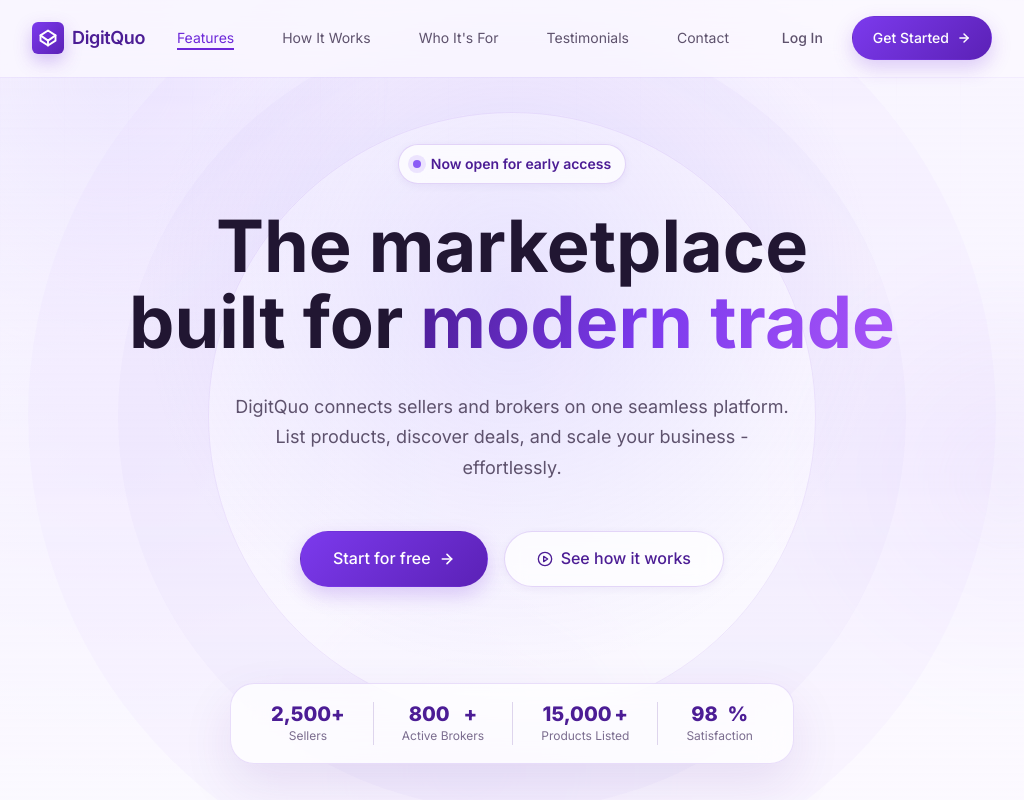
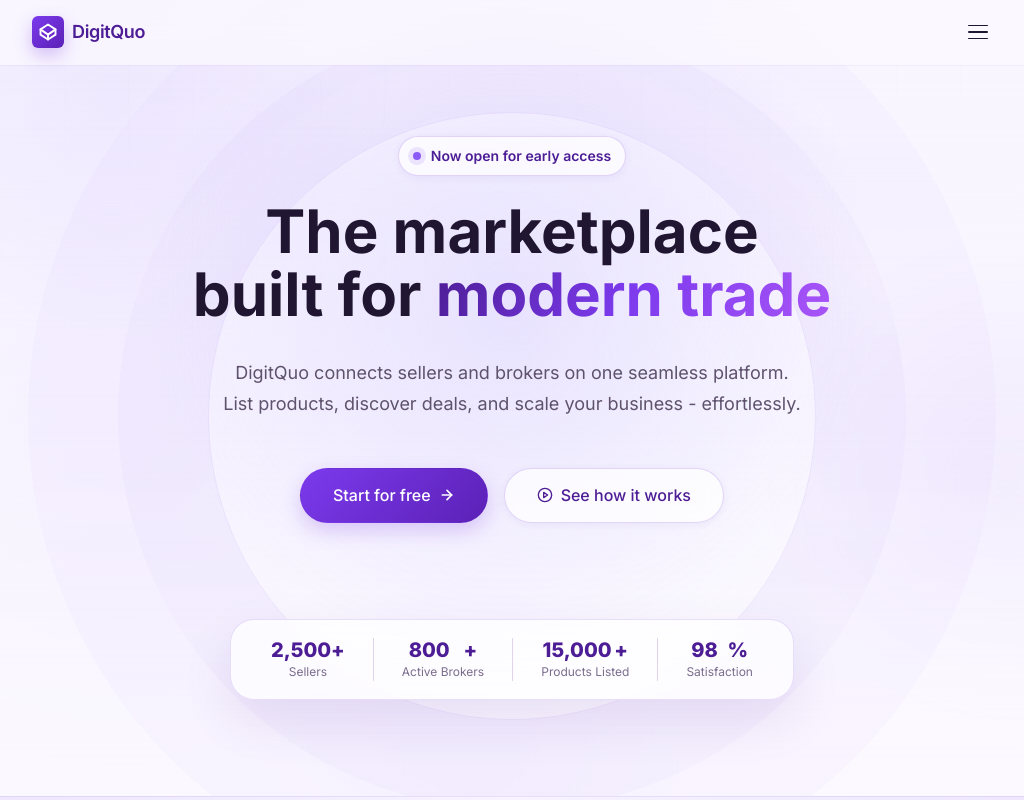
Before and after one commit to digitquo-76/digitquo-marketing, a Next.js app: page / in a window 1024 px wide. Shown: the top 800 px of the page. Built offline with nearby package versions, Linux system fonts and the light colour scheme.

Commit message:
hamburger menu

```diff
--- a/src/styles/landing.css
+++ b/src/styles/landing.css
@@ -1771,6 +1771,71 @@ body {
   }
 }
 
+@media (max-width: 1080px) {
+  .nav-links,
+  .nav-actions {
+    display: none;
+  }
+
+  .hamburger {
+    display: flex;
+  }
+
+  .nav-links.mobile-open {
+    display: flex;
+    flex-direction: column;
+    position: fixed;
+    inset: 0;
+    z-index: 999;
+    align-items: center;
+    justify-content: center;
+    gap: var(--space-2xl);
+    background:
+      radial-gradient(circle at 50% 28%, rgba(196, 181, 253, 0.45), transparent 18rem),
+      var(--color-bg);
+  }
+
+  .nav-links.mobile-open a {
+    font-size: var(--font-size-xl);
+    white-space: nowrap;
+  }
+
+  .nav-actions.mobile-open {
+    display: flex;
+    position: fixed;
+    z-index: 999;
+    right: 0;
+    bottom: var(--space-3xl);
+    left: 0;
+    width: min(360px, calc(100% - 32px));
+    margin: 0 auto;
+    flex-direction: column;
+    justify-content: center;
+    gap: var(--space-md);
+  }
+
+  .nav-actions.mobile-open .btn {
+    width: 100%;
+  }
+
+  .hero-title {
+    max-width: 780px;
+    font-size: 3.75rem;
+  }
+}
+
+@media (min-width: 769px) and (max-width: 1080px) {
+  .hero {
+    min-height: auto;
+    padding-top: 136px;
+    padding-bottom: var(--space-4xl);
+  }
+
+  .hero-subtitle {
+    max-width: 680px;
+  }
+}
+
 @media (max-width: 560px) {
   .hero .container {
     max-width: 360px;
```
